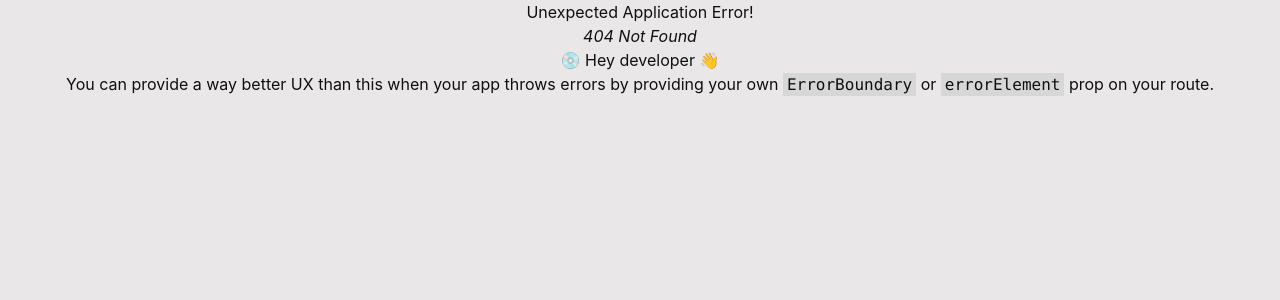
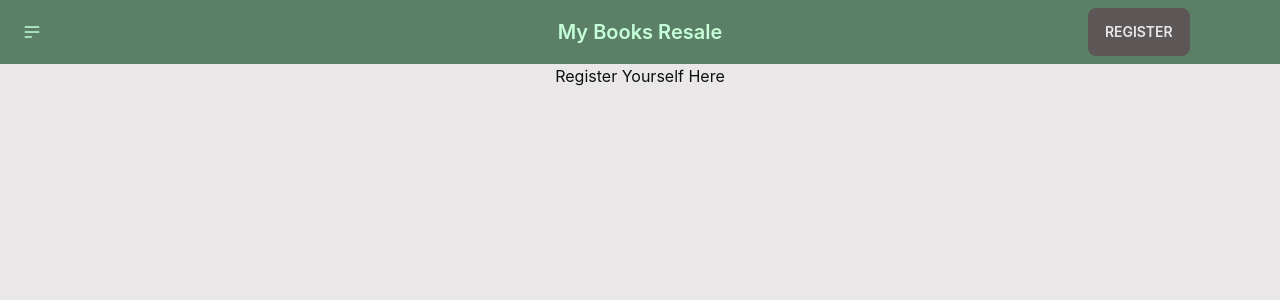
Before and after one commit to TahmidTaki/Books-Wonder-Land_client, a React (Create React App) app: page /signup in a window 1280 px wide. Before the commit this address had no page. Shown: the top 300 px of the page. Built offline with nearby package versions, Linux system fonts and the light colour scheme.

Commit message:
firebase setup

```diff
--- /dev/null
+++ b/src/Firebase/firebase.config.js
@@ -0,0 +1,18 @@
+// Import the functions you need from the SDKs you need
+import { initializeApp } from "firebase/app";
+// TODO: Add SDKs for Firebase products that you want to use
+// https://firebase.google.com/docs/web/setup#available-libraries
+
+// Your web app's Firebase configuration
+const firebaseConfig = {
+  apiKey: process.env.REACT_APP_apiKey,
+  authDomain: process.env.REACT_APP_authDomain,
+  projectId: process.env.REACT_APP_projectId,
+  storageBucket: process.env.REACT_APP_storageBucket,
+  messagingSenderId: process.env.REACT_APP_messagingSenderId,
+  appId: process.env.REACT_APP_appId,
+};
+
+// Initialize Firebase
+const app = initializeApp(firebaseConfig);
+export default app;
--- a/src/Pages/Shared/Navbar/Navbar.js
+++ b/src/Pages/Shared/Navbar/Navbar.js
@@ -45,7 +45,9 @@ const Navbar = () => {
       </div>
       <div className="navbar-end">
         <div className="navbar-end">
-          <button className="btn">Register</button>
+          <Link to="/signup" className="btn">
+            Register
+          </Link>
         </div>
       </div>
     </div>
--- /dev/null
+++ b/src/Pages/SignUp/SignUp.js
@@ -0,0 +1,11 @@
+import React from "react";
+
+const SignUp = () => {
+  return (
+    <div>
+      <h3>Register Yourself Here</h3>
+    </div>
+  );
+};
+
+export default SignUp;
--- a/src/Routes/Routes.js
+++ b/src/Routes/Routes.js
@@ -1,3 +1,5 @@
+import SignUp from "../Pages/SignUp/SignUp";
+
 const { createBrowserRouter } = require("react-router-dom");
 const { default: Main } = require("../Layouts/Main");
 const { default: Home } = require("../Pages/Home/Home");
@@ -11,6 +13,10 @@ const router = createBrowserRouter([
         path: "/",
         element: <Home></Home>,
       },
+      {
+        path: "/signup",
+        element: <SignUp></SignUp>,
+      },
     ],
   },
 ]);
```
